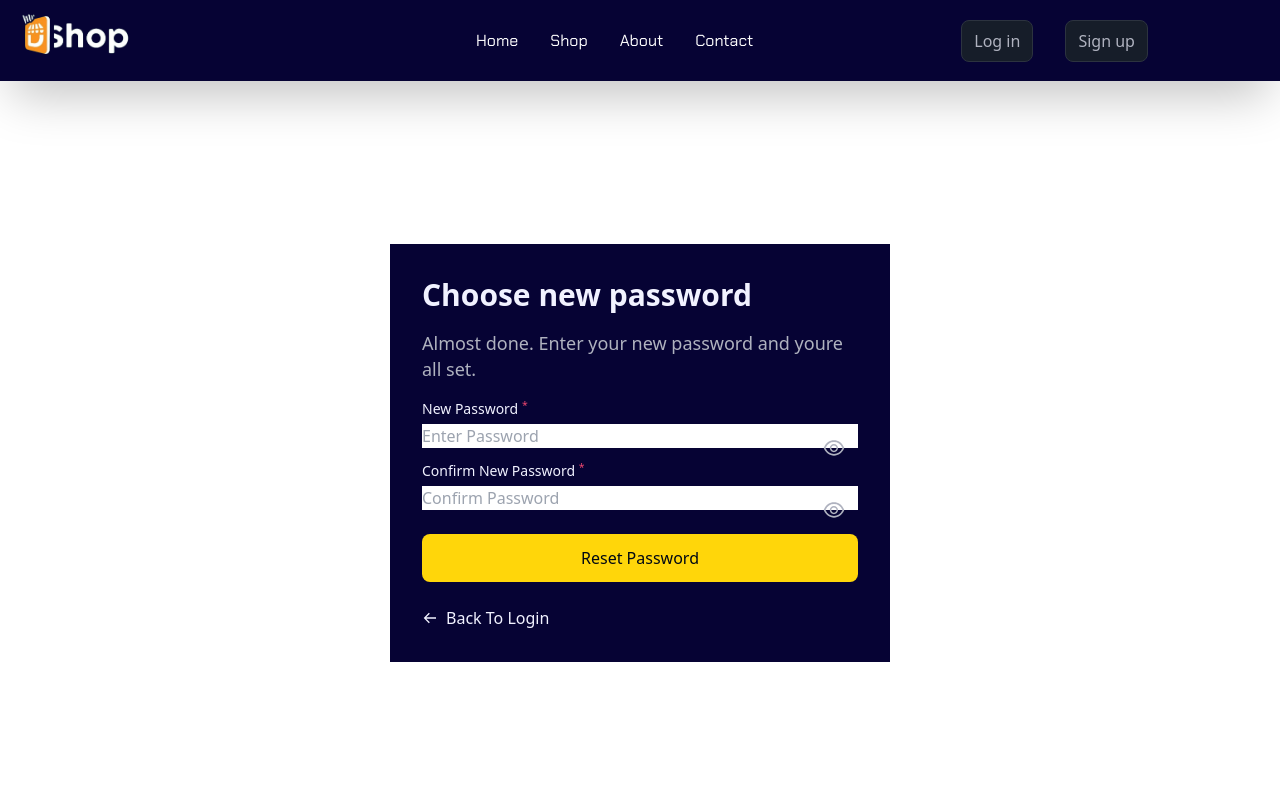
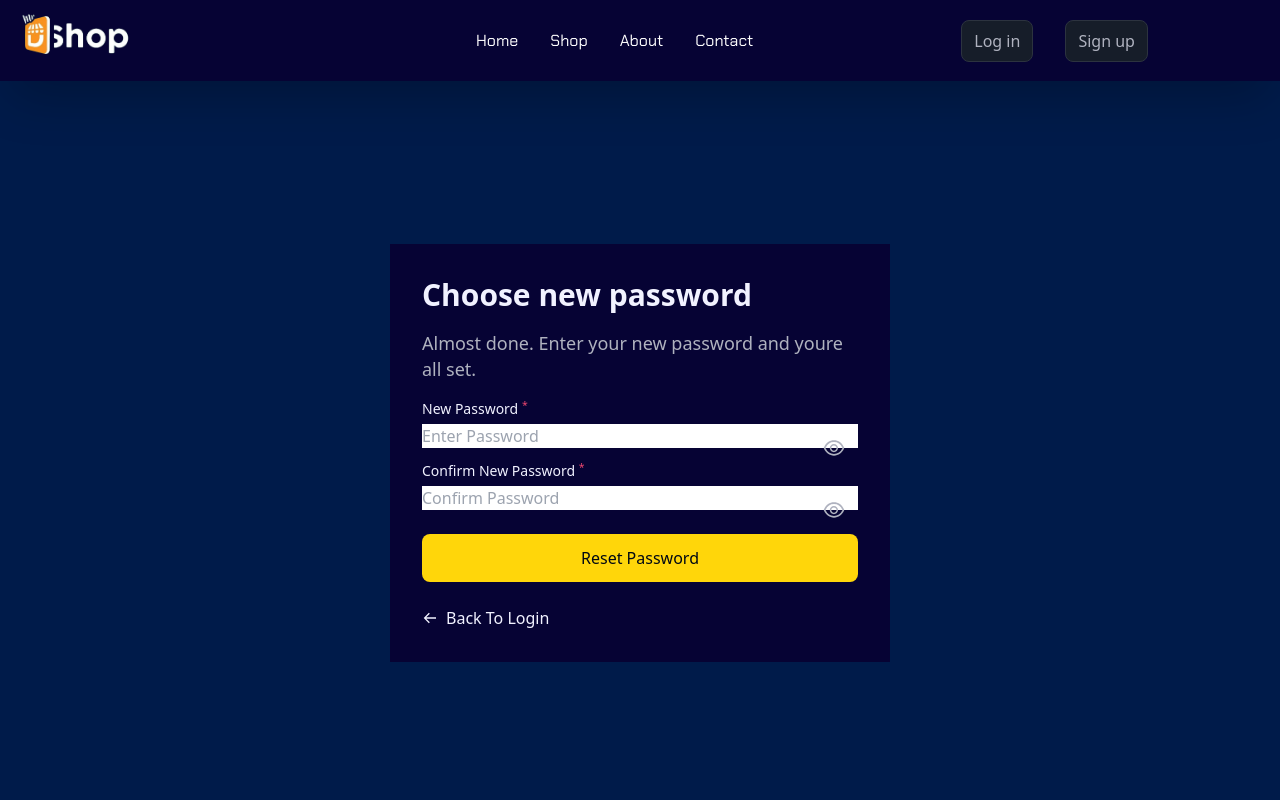
Before and after one commit to shubhanshurav/e-Shopping-store, a React (Create React App) app: page /update-password/1 in a window 1280 px wide. Shown: the top 800 px of the page. Built offline with nearby package versions, Linux system fonts and the light colour scheme.

Commit message:
fix cart issue

```diff
--- a/src/pages/UpdatePassword.jsx
+++ b/src/pages/UpdatePassword.jsx
@@ -35,7 +35,7 @@ function UpdatePassword() {
   }
 
   return (
-    <div className="grid min-h-[calc(100vh-3.5rem)] place-items-center">
+    <div className="grid min-h-[calc(100vh-3.5rem)] place-items-center bg-bluebg-50">
       {loading ? (
         <div className="spinner"></div>
       ) : (
```
